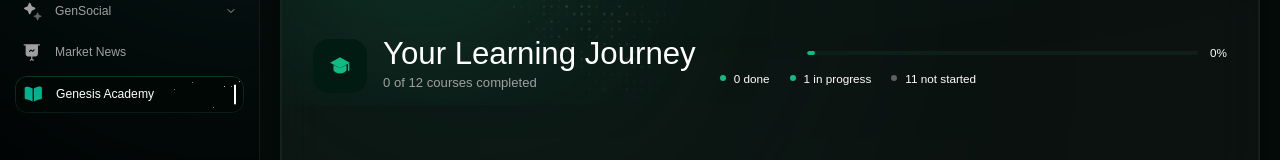
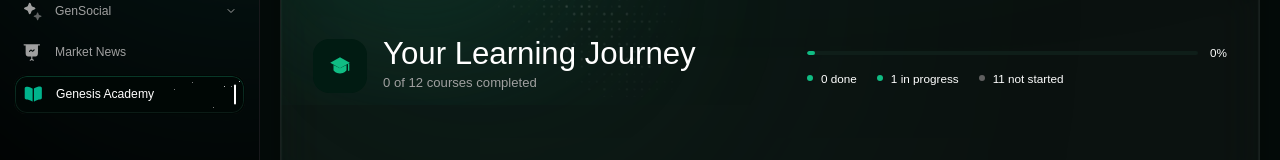
Before and after one commit to Mdx2025/GenesisFxDashboardMDX, a React (Vite) app: page /academy in a window 1280 px wide. Shown: the part 411-571 px from the top of the page. Built offline with nearby package versions, Linux system fonts and the light colour scheme; a web font is replaced by a local one.

Commit message:
fix: align progress legend under progress bar on the right side
Co-Authored-By: Claude Opus 4.6 (1M context) <noreply@anthropic.com>

```diff
--- a/src/pages/AcademyPage.tsx
+++ b/src/pages/AcademyPage.tsx
@@ -62,7 +62,7 @@ function LearningJourneyCard() {
             </div>
             <span className="text-white text-body2 font-medium shrink-0">{pct}%</span>
           </div>
-          <div className="flex items-center gap-5 flex-wrap">
+          <div className="flex items-center gap-5 flex-wrap w-full xl:max-w-[420px] xl:ml-auto">
             <div className="flex items-center gap-2">
               <span className="w-1.5 h-1.5 rounded-full bg-gfx-green-500" />
               <span className="text-white text-body2 font-medium">{completed} done</span>
```
